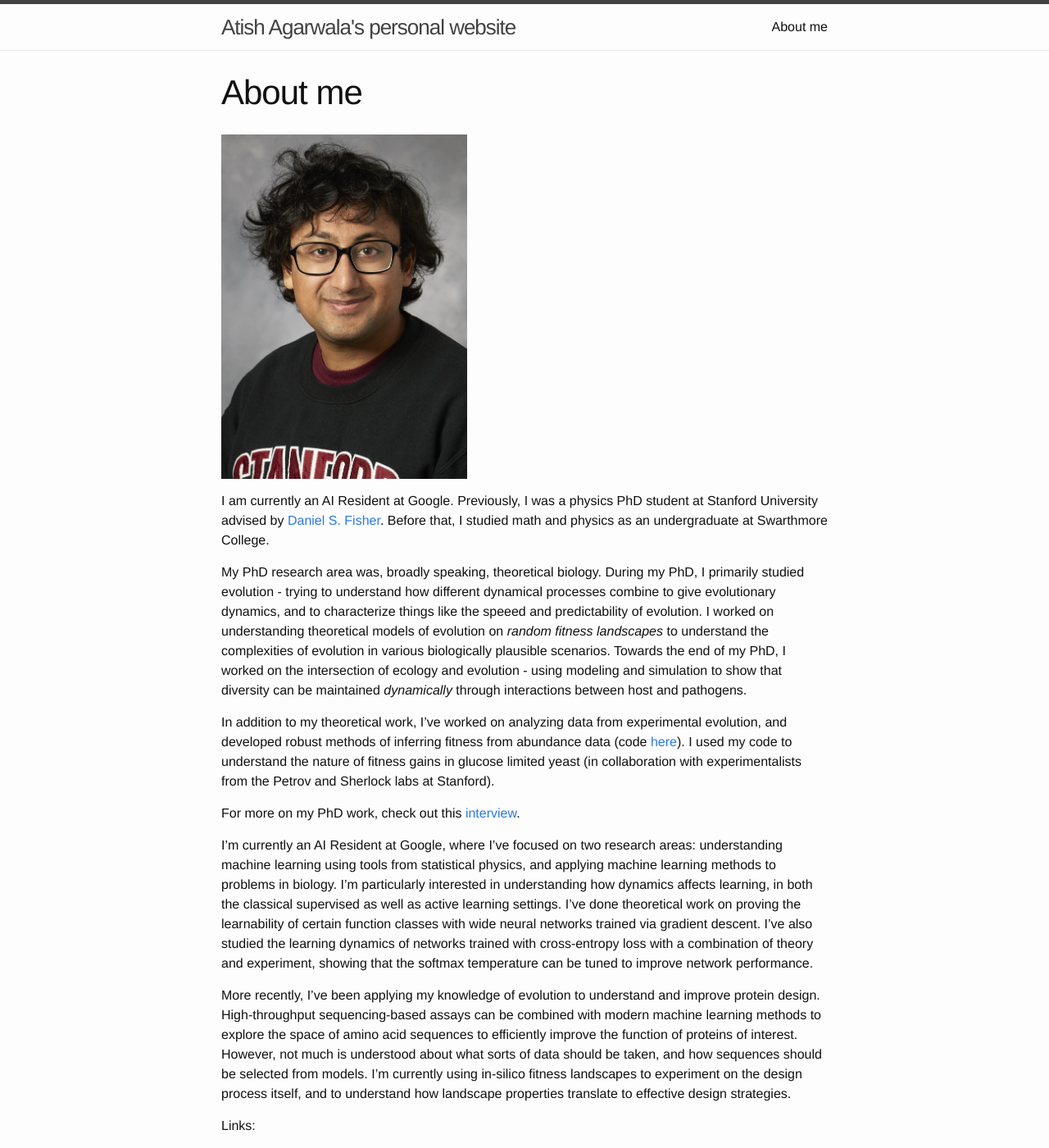
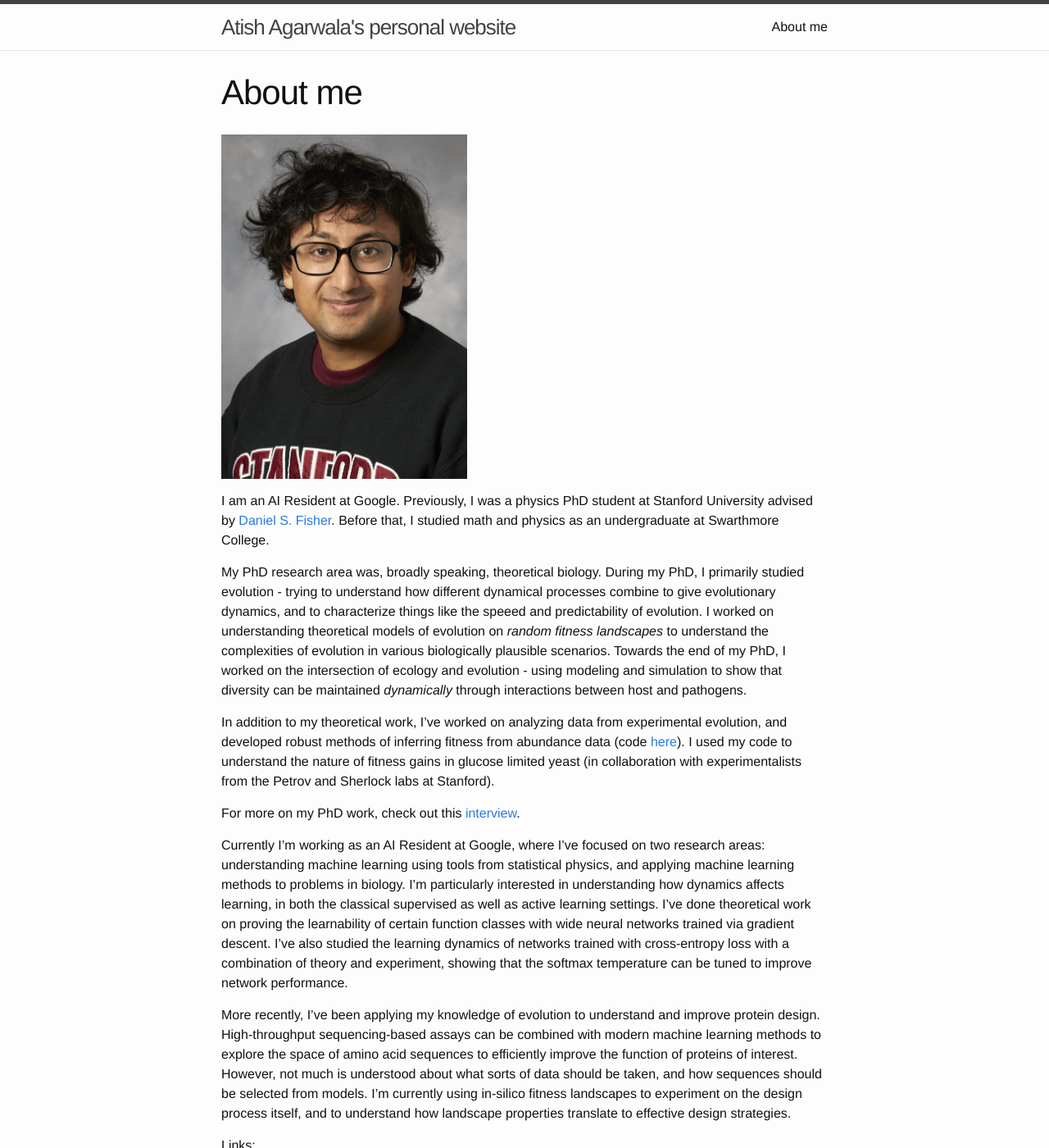
Before and after one commit to atishagarwala/atishagarwala.github.io, a Jekyll site: the page built from about.md, in a window 1280 px wide and 1400 px high. Shown: the whole window at 82% size. Built offline with Jekyll 4.4.1, drawn with Linux system fonts in a browser that asks for light colours.

Commit message:
Update about.md

```diff
--- a/about.md
+++ b/about.md
@@ -6,7 +6,7 @@ permalink: /bio/
 
 <img src="https://ati.sh/images/atish_headshot.jpg" alt="Atish Agarwala" width="300" />
 
-I am currently an AI Resident at Google. Previously, I
+I am an AI Resident at Google. Previously, I
 was a physics PhD student at Stanford University advised by
 [Daniel S. Fisher](https://web.stanford.edu/group/dsfisher/index.html).
 Before that, I studied math and physics as an undergraduate at Swarthmore College.
@@ -26,7 +26,7 @@ Petrov and Sherlock labs at Stanford).
 For more on my PhD work, check out this
 [interview](https://stanfordcehg.wordpress.com/2018/11/19/fellows-feature-atish-agarwala/).
 
-I'm currently an AI Resident at Google, where I've focused on two research areas: understanding machine learning using
+Currently I'm working as an AI Resident at Google, where I've focused on two research areas: understanding machine learning using
 tools from statistical physics, and applying machine learning methods to problems in biology. I'm particularly interested in
 understanding how dynamics affects learning, in both the classical supervised as well as active learning settings. I've done
 theoretical work on proving the learnability of certain function classes with wide neural networks trained via gradient descent.
```
